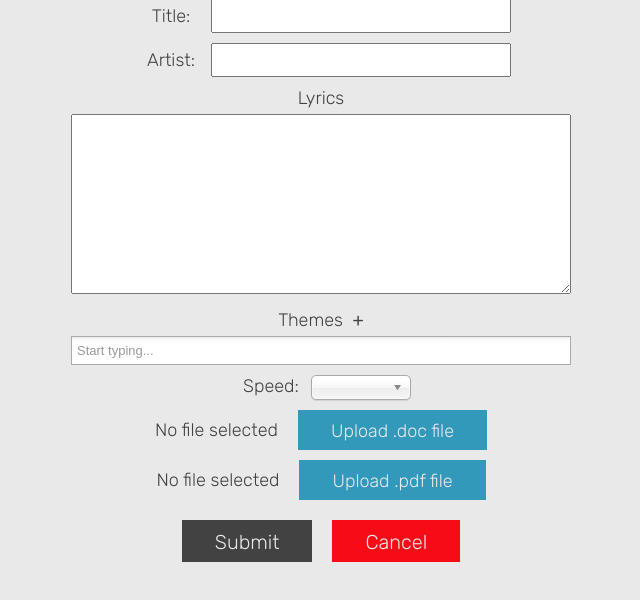
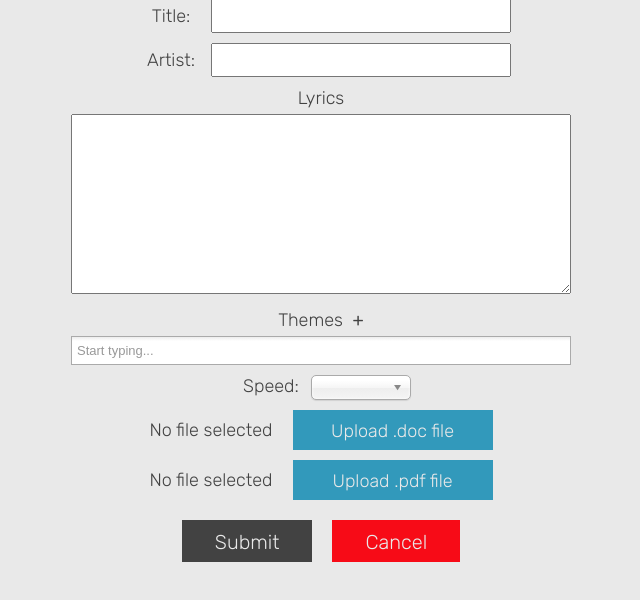
Before and after one commit to brandonchinn178/worshipmate-legacy, a Django app: a page that uses site/templates/admin/base.html in a window 1280 px wide. Shown: the part 181-781 px from the top of the page, without its empty margins (319-959 px from the left). Run offline with Django 3.2, Linux system fonts and the light colour scheme; the visitor is signed in with stand-in values (Sample User, id 1); data that the repository does not hold is empty; style sheets or scripts are compiled from the project's sources.

Commit message:
update file text

```diff
--- a/site/static/scss/admin/song_object.scss
+++ b/site/static/scss/admin/song_object.scss
@@ -1,9 +1,10 @@
 @import "../vars", "../mixins";
+
+$form-width: 500px;
 
 .content {
     text-align: center;
     form.song-form {
-        width: 500px;
         margin: 0 auto;
         .buttons {
             margin-top: 20px;
@@ -27,7 +28,7 @@
                 @include block-label;
             }
             textarea {
-                width: 100%;
+                width: $form-width;
                 height: 10em;
             }
         }
@@ -36,7 +37,7 @@
                 @include block-label;
             }
             select {
-                width: 100%;
+                width: $form-width;
             }
             .add-theme {
                 margin-left: 5px;
@@ -55,7 +56,7 @@
         &.doc, &.pdf {
             label {
                 @include display-button($blue);
-                width: initial;
+                width: 200px;
                 font-size: 1em;
             }
             input {
@@ -64,11 +65,12 @@
             .file-text {
                 display: inline-block;
                 margin-right: 20px;
-                max-width: 270px;
+                max-width: 650px;
+                vertical-align: middle;
+                // ellipsis at the end
                 overflow: hidden;
                 text-overflow: ellipsis;
                 white-space: nowrap;
-                vertical-align: middle;
             }
         }
     }
```
